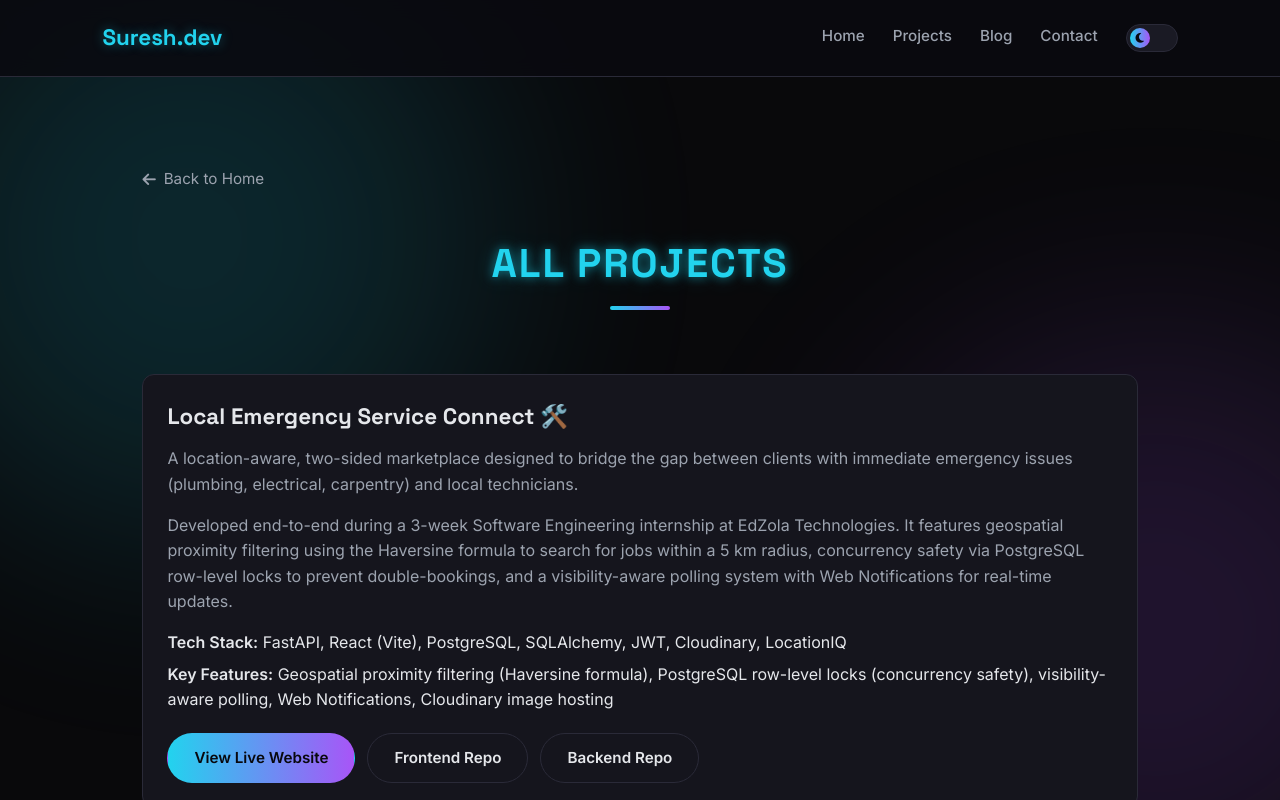
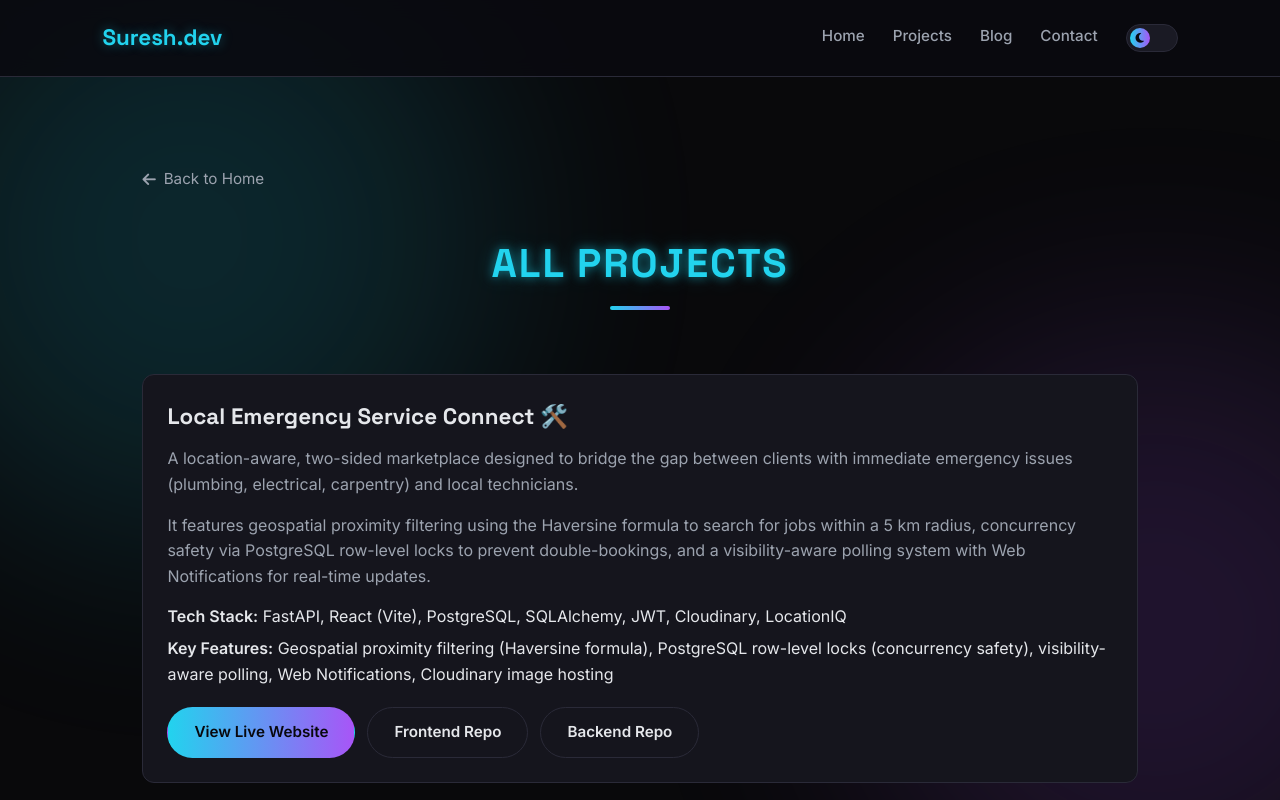
Before and after one commit to Suresh-1710/suresh.dev, a React (Vite) app: page /projects in a window 1280 px wide. Shown: the top 800 px of the page. Built offline with nearby package versions, Linux system fonts and the light colour scheme; no server answers.

Commit message:
Remove internship mention from Local Emergency Service Connect

```diff
--- a/src/data/projects.jsx
+++ b/src/data/projects.jsx
@@ -21,7 +21,6 @@ export const PROJECTS = [
     ],
     extraDesc: (
       <>
-        Developed end-to-end during a 3-week Software Engineering internship at EdZola Technologies.
         It features geospatial proximity filtering using the Haversine formula to search for jobs within
         a 5 km radius, concurrency safety via PostgreSQL row-level locks to prevent double-bookings,
         and a visibility-aware polling system with Web Notifications for real-time updates.
```
